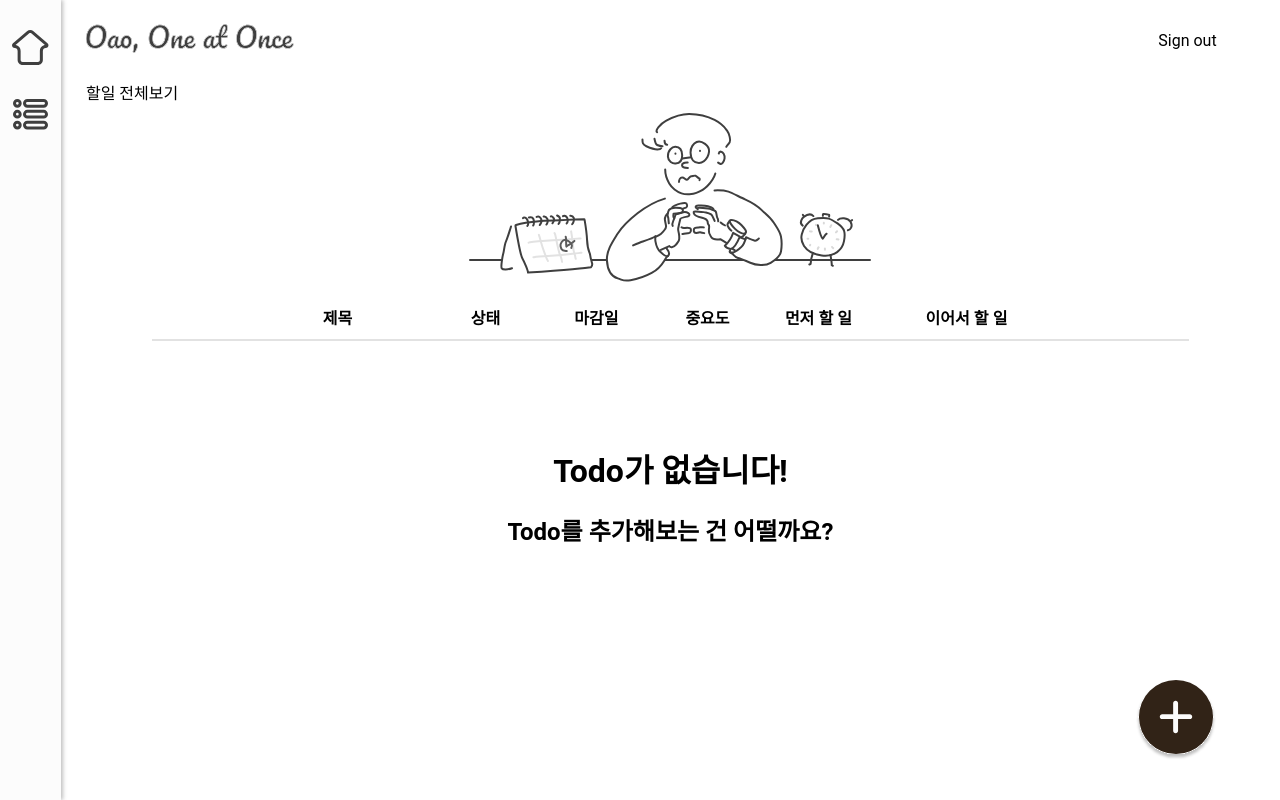
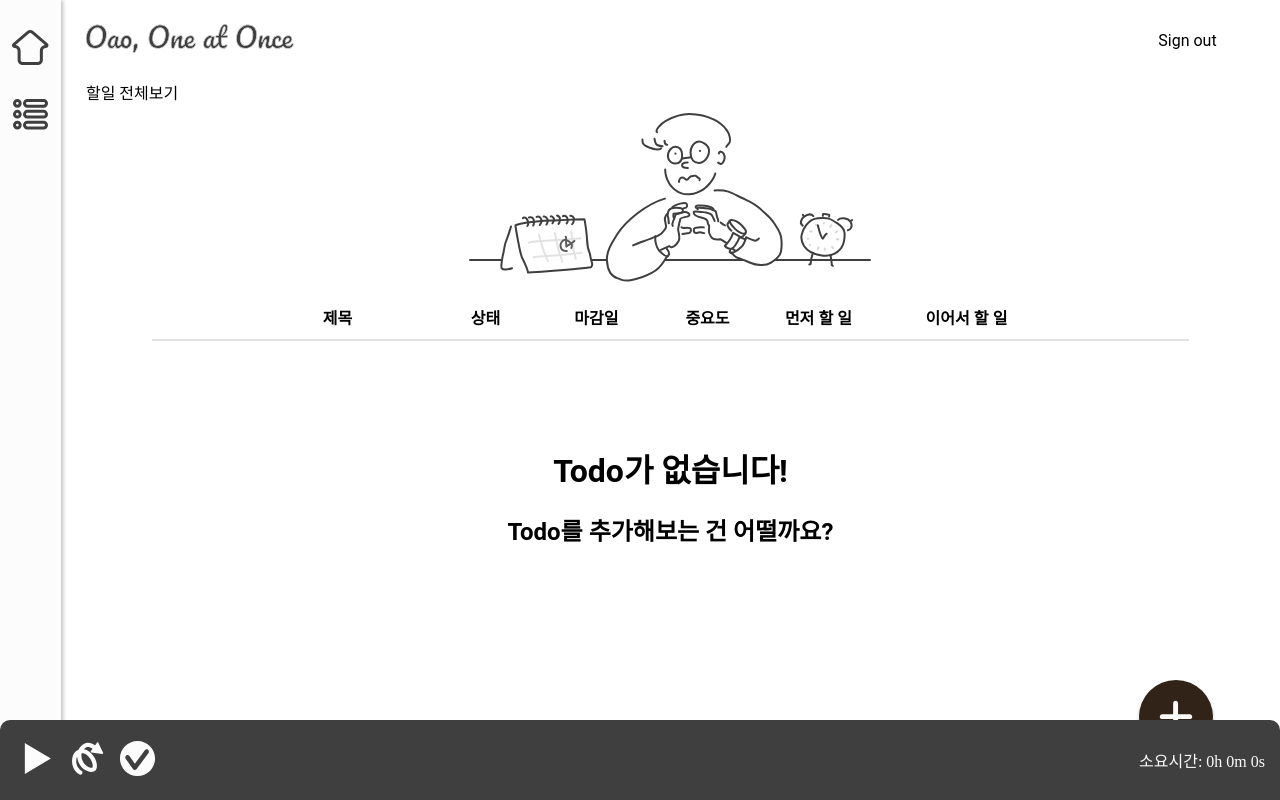
Before and after one commit to boostcampwm-2022/web20-OAO, a React (Vite) app in the folder client/: page /todos in a window 1280 px wide. Built offline with nearby package versions, Linux system fonts and the light colour scheme.

Commit message:
feat: 하단 todo controller 생성

```diff
--- a/client/src/App.tsx
+++ b/client/src/App.tsx
@@ -8,9 +8,15 @@ import Menubar from '@container/Menubar';
 
 import Todos from '@page/Todos';
 import OverLay from '@components/OverLay';
+import TodoController from '@container/TodoController';
 
 const Wrapper = styled.div`
   width: 100%;
+`;
+
+const BottomWrapper = styled.div`
+  position: fixed;
+  bottom: 0;
 `;
 
 const Main = lazy(async () => await import('@page/Main'));
@@ -29,6 +35,9 @@ const App = (): ReactElement => {
             <Route path="/todos" element={<Todos />}></Route>
           </Routes>
         </Wrapper>
+        <BottomWrapper>
+          <TodoController />
+        </BottomWrapper>
       </BrowserRouter>
     </Suspense>
   );
--- /dev/null
+++ b/client/src/container/TodoController.tsx
@@ -0,0 +1,61 @@
+import { PRIMARY_COLORS } from '@util/Constants';
+import { ReactElement } from 'react';
+import styled from 'styled-components';
+
+import { getActiveTodoAtom } from '@util/GlobalState';
+import { useAtomValue } from 'jotai';
+import Text from '@components/Text';
+import { getTodoUntilText } from '@util/Common';
+import ElapsedTimeText from '@components/ElapsedTimeText';
+import TodoInteractionButton from '@components/main/TodoInteractionButton';
+
+const { white, darkGray, offWhite } = PRIMARY_COLORS;
+
+const Wrapper = styled.div`
+  display: flex;
+  height: 10vh;
+  width: 100vw;
+  padding: 15px;
+  border-radius: 10px 10px 0 0;
+  align-items: center;
+  color: ${white};
+  background-color: ${darkGray};
+  justify-content: space-between;
+`;
+
+const ButtonWrapper = styled.div`
+  display: flex;
+  gap: 5px;
+`;
+
+const TextWrapper = styled.div`
+  display: flex;
+  flex-direction: column;
+  align-items: flex-end;
+`;
+
+const imageButtonStyle = {
+  fill: offWhite,
+  stroke: offWhite,
+  width: '45px',
+  height: '45px',
+};
+
+const TodoController = (): ReactElement => {
+  const activeTodo = useAtomValue(getActiveTodoAtom);
+
+  return (
+    <Wrapper>
+      <ButtonWrapper>
+        <TodoInteractionButton {...imageButtonStyle} />
+      </ButtonWrapper>
+      <Text text={activeTodo?.title} fontFamily="NanumMyeongjo" fontSize="24px" color={offWhite} />
+      <TextWrapper>
+        <Text text={getTodoUntilText(activeTodo?.until)} fontFamily="NanumMyeongjo" fontSize="1rem" color={offWhite} />
+        <ElapsedTimeText color={offWhite} />
+      </TextWrapper>
+    </Wrapper>
+  );
+};
+
+export default TodoController;
--- a/client/src/main.tsx
+++ b/client/src/main.tsx
@@ -6,6 +6,7 @@ import GlobalStyle from './util/GlobalStyle';
 
 const Wrapper = styled.div`
   display: flex;
+  position: relative;
 `;
 
 ReactDOM.createRoot(document.getElementById('root') as HTMLElement).render(
```
